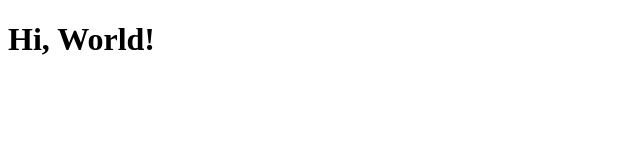
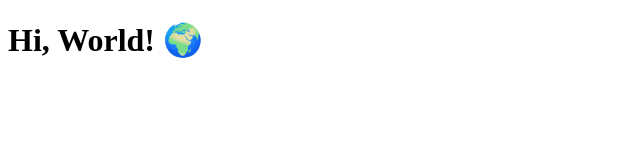
Before and after one commit to saxenaaakashj1/CS50-Web-Dev, a plain HTML site: page index.html in a window 1280 px wide. Shown: the whole page, without its empty margins (0-640 px from the left). Drawn offline with Linux system fonts and the light colour scheme.

Commit message:
adding emoji to Heading H1

```diff
--- a/index.html
+++ b/index.html
@@ -6,6 +6,6 @@
     <title>Home Page</title>
 </head>
 <body>
-    <h1>Hi, World!</h1>
+    <h1> Hi, World! 🌍 </h1>
 </body>
 </html>
```
